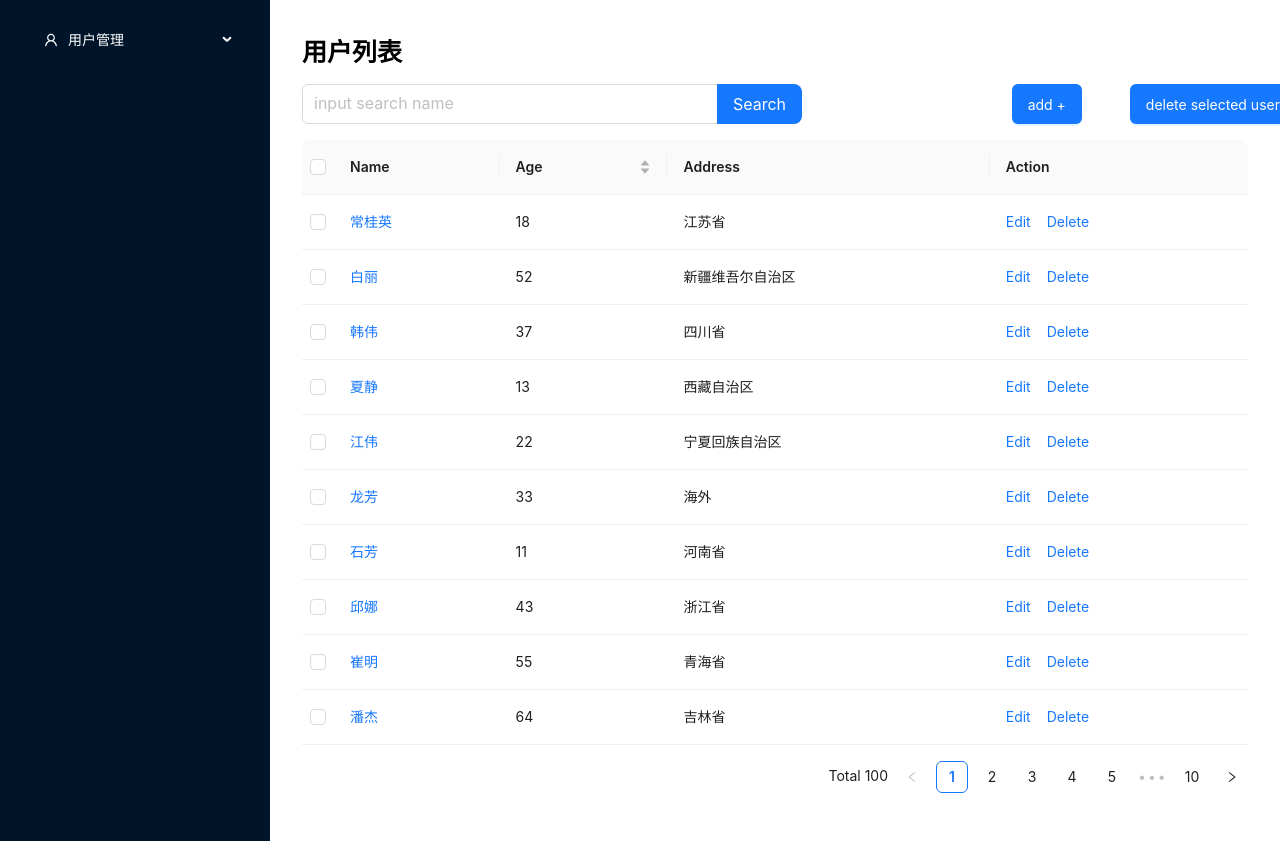
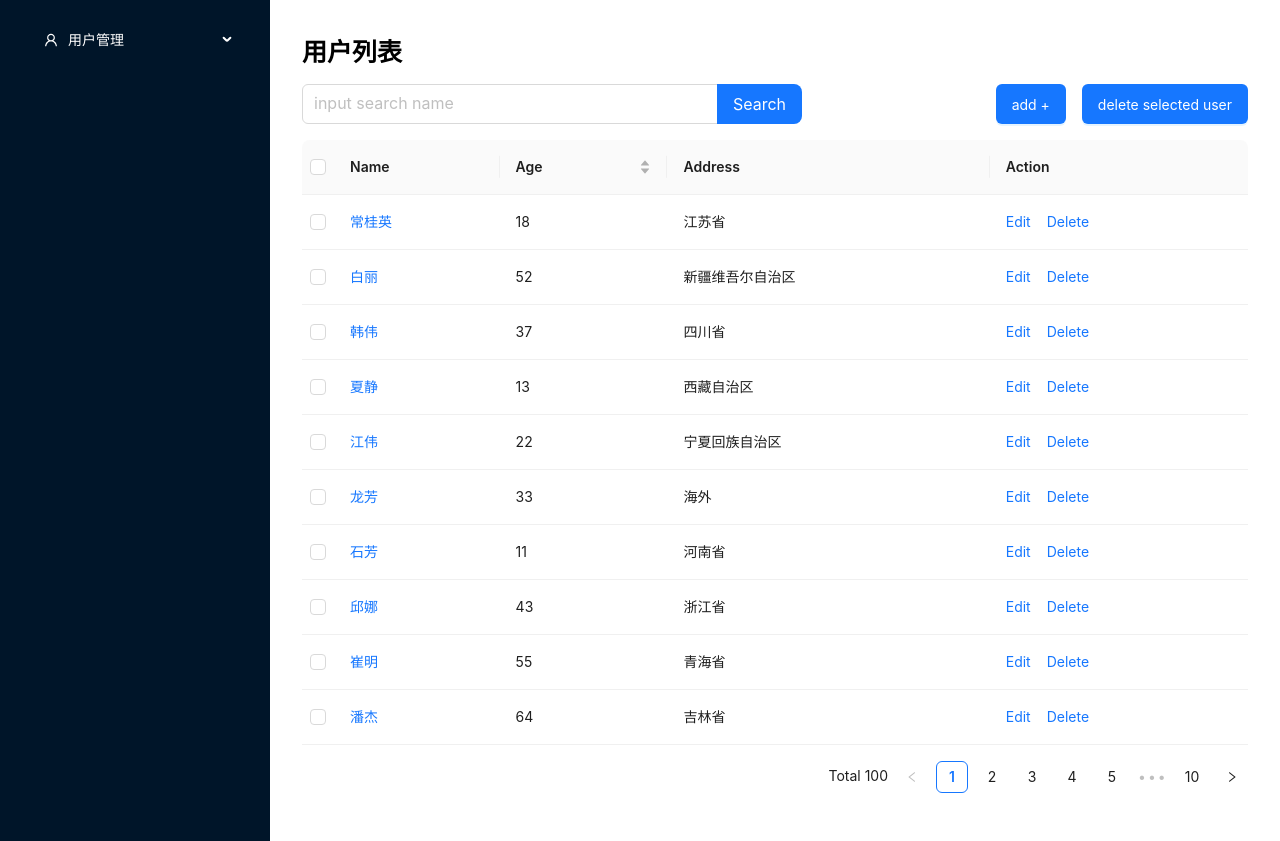
Before and after one commit to 1linan/WrittenQuestions, a React (Create React App) app: page /userlist in a window 1280 px wide. Built offline with nearby package versions, Linux system fonts and the light colour scheme.

Commit message:
update:styles

```diff
--- a/src/pages/userList/UserList.tsx
+++ b/src/pages/userList/UserList.tsx
@@ -12,12 +12,10 @@ import {
 } from '@/store/slices/user';
 import {
   Button,
-  Col,
   Input,
   Modal,
   PaginationProps,
   Popconfirm,
-  Row,
   Space,
   Table,
 } from 'antd';
@@ -225,8 +223,7 @@ export function UserList() {
             onSearch={onSearch}
           />
         </div>
-        <Row>
-          <Col span={12}>
+        <div className={styles.butns}>
           <Button
             type="primary"
             className={styles.deleteAll}
@@ -234,9 +231,6 @@ export function UserList() {
           >
             add +
           </Button>
-          </Col>
-
-          <Col span={8}>
           <Button
             type="primary"
             className={styles.deleteAll}
@@ -244,8 +238,7 @@ export function UserList() {
           >
             delete selected user
           </Button>
-          </Col>
-        </Row>
+        </div>
       </div>
       {/* <Radio.Group
         onChange={({ target: { value } }) => {
--- a/src/pages/userList/userList.module.scss
+++ b/src/pages/userList/userList.module.scss
@@ -17,4 +17,11 @@
       height: 40px;
     }
   }
+  .butns{
+    display: flex;
+    align-items: center;
+    &>button:first-child{
+      margin-right: 16px;
+    }
+  }
 }
```
Lines whose indentation alone changed are shown as unchanged.
